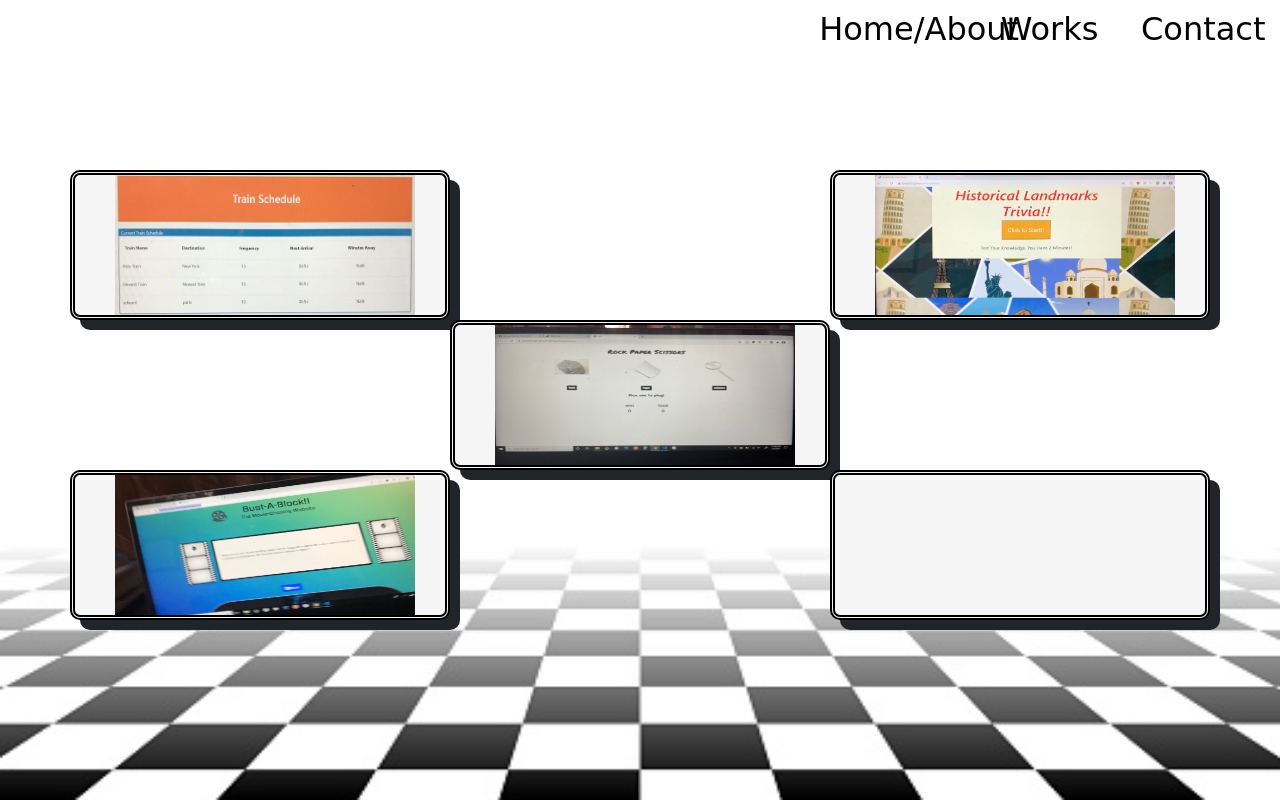
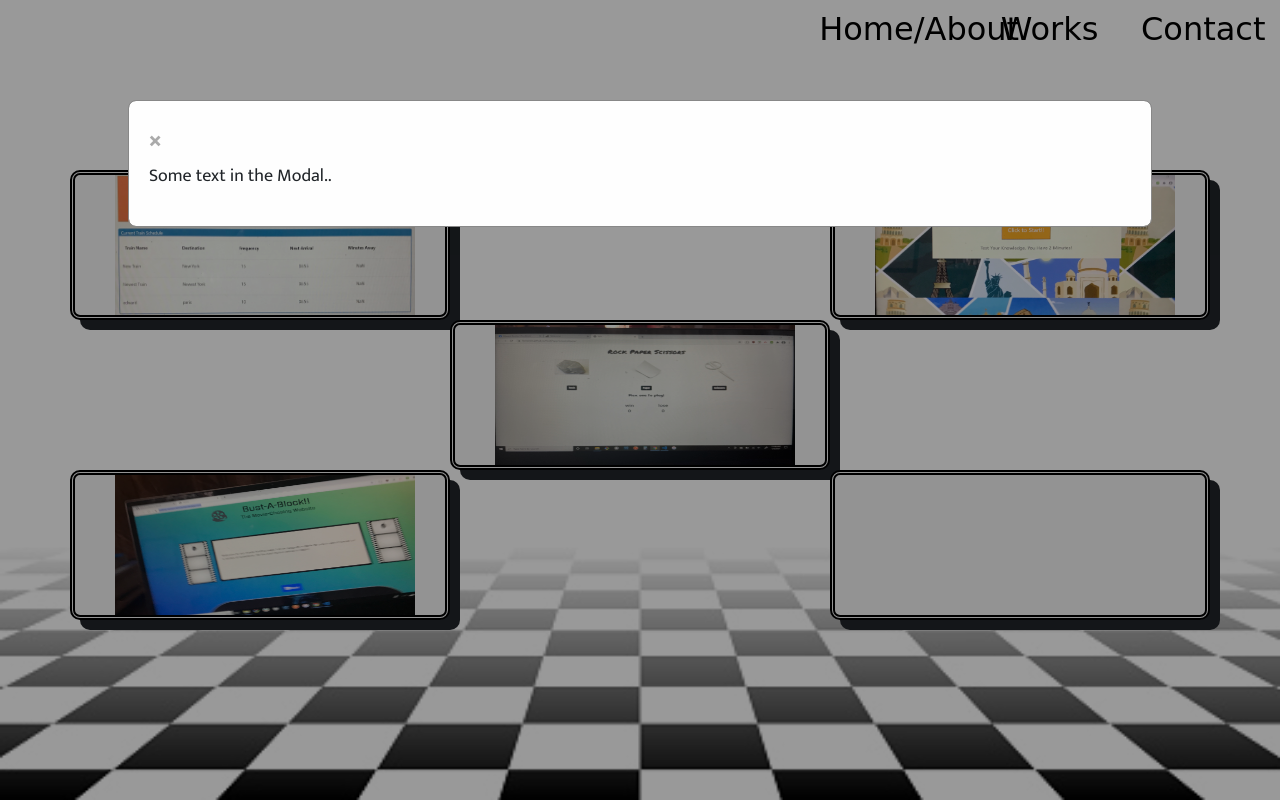
Before and after one commit to benzed3/EBenitezPortfolio, a plain HTML site: page worksPage.html in a window 1280 px wide. Both pictures are taken after a click on the picture 265 px from the left and 245 px from the top of the page. Drawn offline with nearby package versions, Linux system fonts and the light colour scheme; a web font is replaced by a local one.

Commit message:
adding modal and styling for modal for Train Schedule on worksPage.html

```diff
--- a/app.js
+++ b/app.js
@@ -1,7 +1,29 @@
 $(document).ready(function () {
 
-    $("#trainImg").click(function () {
-        alert("The paragraph was clicked.");
-    });
+    // Get the modal
+    var modal = document.getElementById("myModal");
+
+    // Get the button that opens the modal
+    var trainClick = document.getElementById("trainImg");
+
+    // Get the <span> element that closes the modal
+    var span = document.getElementsByClassName("close")[0];
+
+    // When the user clicks the button, open the modal
+    trainClick.onclick = function () {
+        modal.style.display = "block";
+    }
+
+    // When the user clicks on <span> (x), close the modal
+    span.onclick = function () {
+        modal.style.display = "none";
+    }
+
+    // When the user clicks anywhere outside of the modal, close it
+    window.onclick = function (event) {
+        if (event.target == modal) {
+            modal.style.display = "none";
+        }
+    }
 
 });
--- a/assets/css/style.css
+++ b/assets/css/style.css
@@ -126,3 +126,52 @@ h3 {
 h3 a {
     font-family: 'Mukta', sans-serif;
 }
+
+/*MODAL STYLING*/
+/* The Modal (background) */
+.modal {
+    display: none;
+    /* Hidden by default */
+    position: fixed;
+    /* Stay in place */
+    z-index: 1;
+    /* Sit on top */
+    padding-top: 100px;
+    /* Location of the box */
+    left: 0;
+    top: 0;
+    width: 100%;
+    /* Full width */
+    height: 100%;
+    /* Full height */
+    overflow: auto;
+    /* Enable scroll if needed */
+    background-color: rgb(0, 0, 0);
+    /* Fallback color */
+    background-color: rgba(0, 0, 0, 0.4);
+    /* Black w/ opacity */
+}
+
+/* Modal Content */
+.modal-content {
+    background-color: #fefefe;
+    margin: auto;
+    padding: 20px;
+    border: 1px solid #888;
+    width: 80%;
+}
+
+/* The Close Button */
+.close {
+    color: #aaaaaa;
+    float: right;
+    font-size: 28px;
+    font-weight: bold;
+}
+
+.close:hover,
+.close:focus {
+    color: #000;
+    text-decoration: none;
+    cursor: pointer;
+}
--- a/worksPage.html
+++ b/worksPage.html
@@ -43,6 +43,17 @@
             <div class="col-lg-4 worksRow">
 
                 <img src="assets/images/trainIMG.jpg" id="trainImg">
+
+                <!-- The Modal -->
+                <div id="myModal" class="modal">
+
+                    <!-- Modal content -->
+                    <div class="modal-content">
+                        <span class="close">&times;</span>
+                        <p>Some text in the Modal..</p>
+                    </div>
+
+                </div>
 
             </div>
 
```
